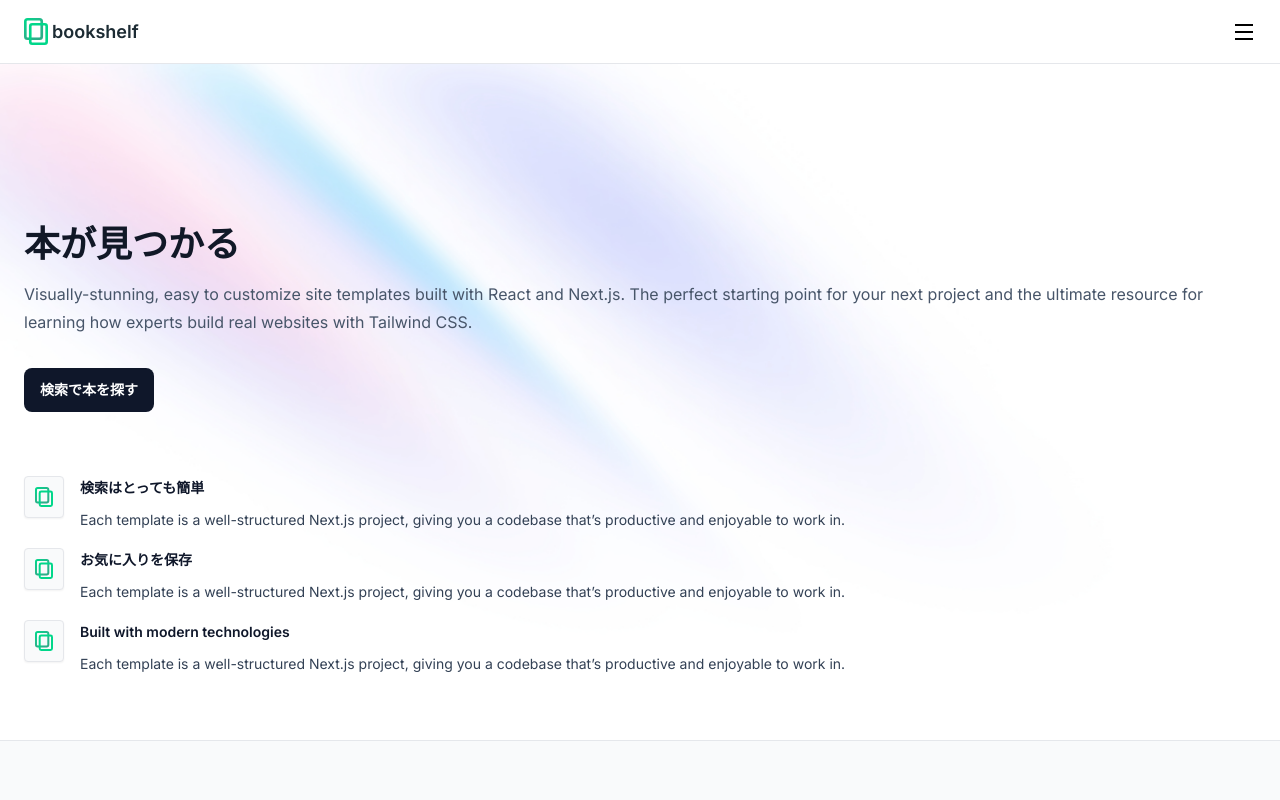
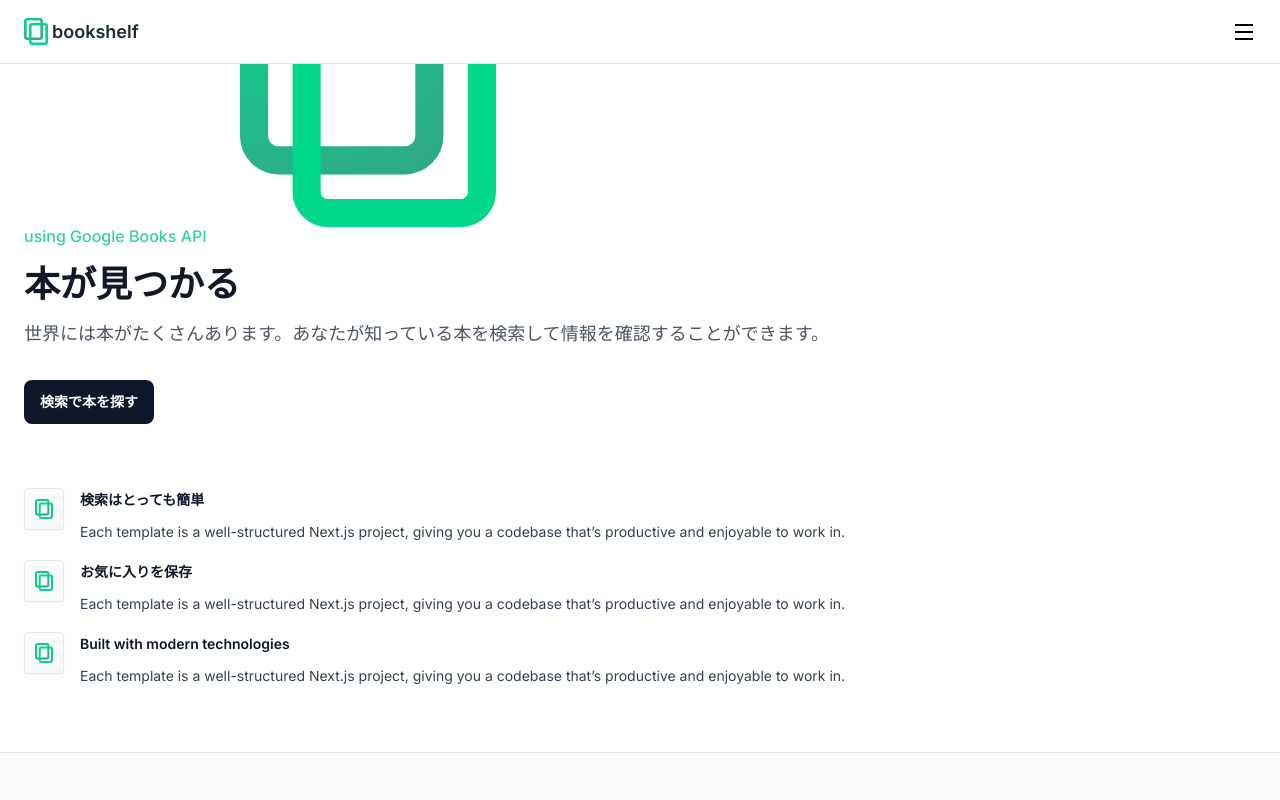
Before and after one commit to islaree/next-book-search, a Next.js app: page / in a window 1280 px wide. Shown: the top 800 px of the page. Built offline with nearby package versions, Linux system fonts and the light colour scheme.

Commit message:
Update new design

```diff
--- a/app/page.tsx
+++ b/app/page.tsx
@@ -4,13 +4,14 @@ export default function Home() {
   return (
     <>
       <div className="relative overflow-hidden z-10">
-        <img src="beams-home@95.jpg" className="absolute z-[-1] w-[80rem] max-w-none left-[-10rem] top-[-4rem]" />
+        <img src="logo.svg" className="absolute z-[-1] w-[16rem] max-w-none left-[15rem] top-[-8rem]" />
         <div className="pt-40 px-6">
-          <div className="font-extrabold text-4xl text-gray-900">本が見つかる</div>
-          <p className="mt-4 text-base leading-7 text-slate-600">
-            Visually-stunning, easy to customize site templates built with React and Next.js. The perfect starting point for your next project and the ultimate resource for learning how experts build
-            real websites with Tailwind CSS.
-          </p>
+          <div className="font-medium text-md text-emerald-400">using Google Books API</div>
+          <div className="mt-4 font-extrabold text-4xl text-gray-900">本が見つかる</div>
+          <div className="text-lg text-gray-600 mt-4">
+            世界には本がたくさんあります。あなたが知っている本を検索して情報を確認することができます。
+            <br />
+          </div>
         </div>
         <div className="mt-8 px-6">
           <Link href="/search" className="inline-flex justify-center rounded-lg text-sm font-semibold py-3 px-4 bg-slate-900 text-white hover:bg-slate-700">
```
